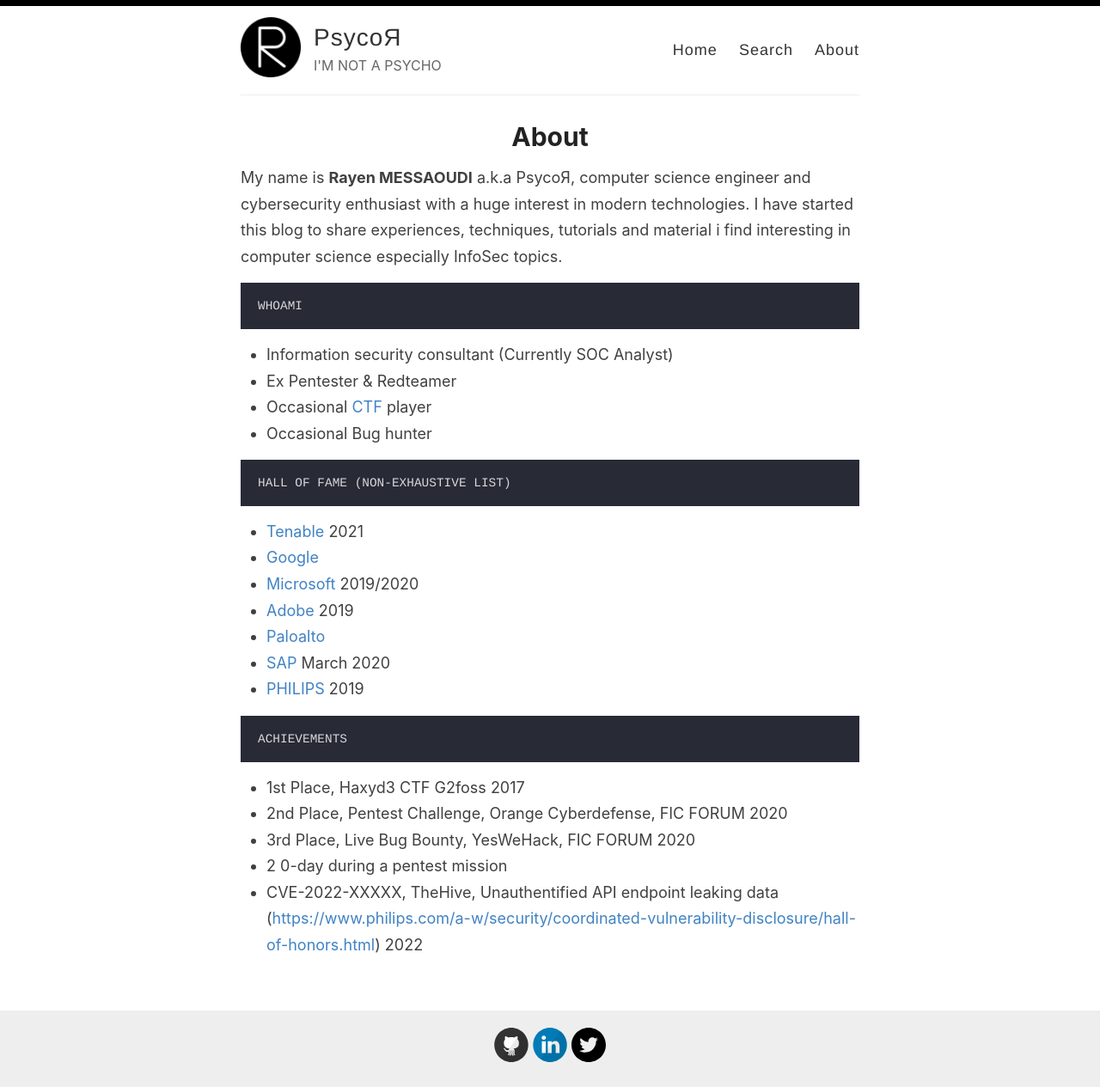
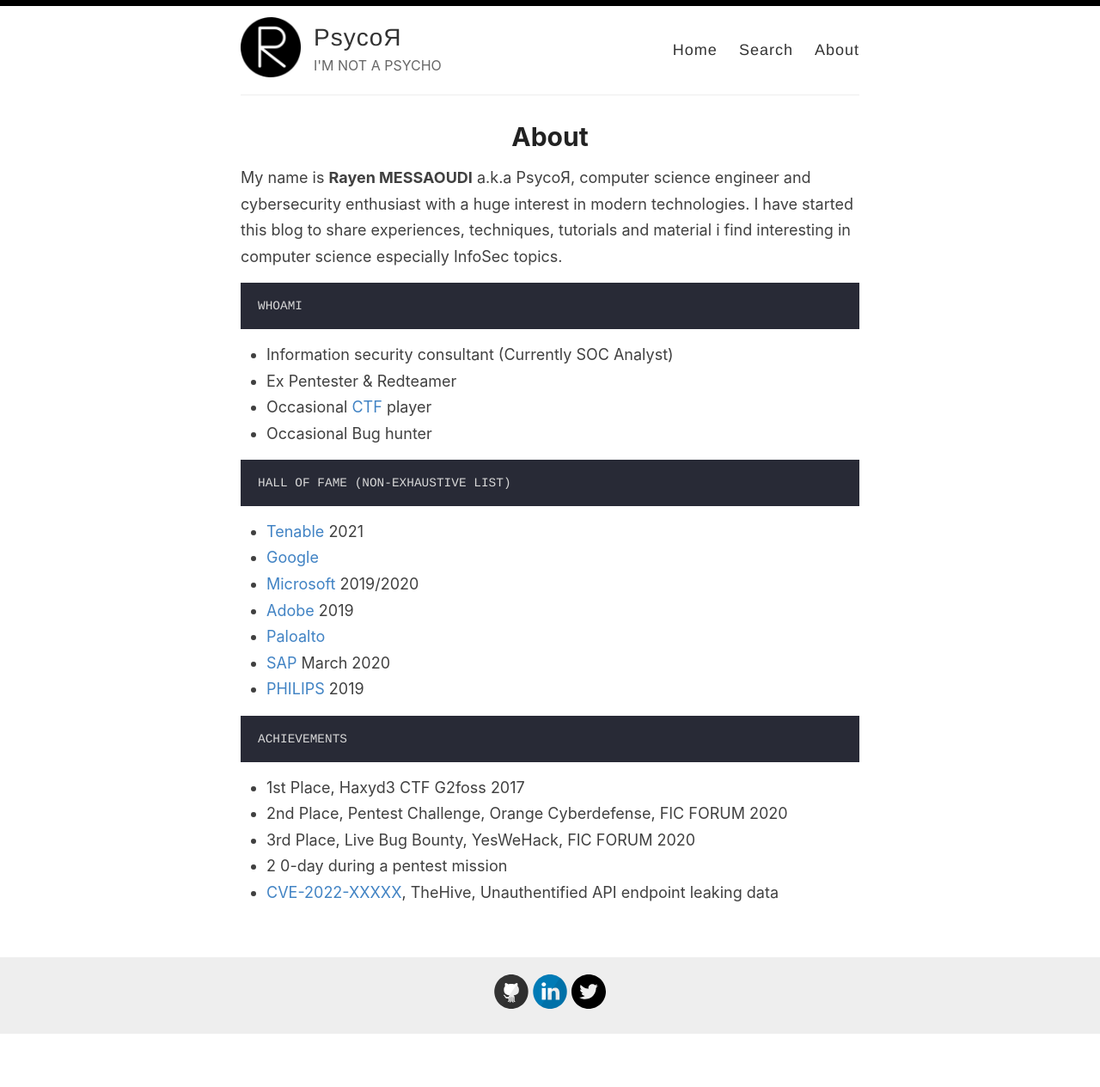
Before and after one commit to rayenmessaoudi/rayenmessaoudi.github.io, a Jekyll site: the page built from _pages/about.md, in a window 1280 px wide. Shown: the whole page at 86% size. Built offline with Jekyll 4.4.1, drawn with Linux system fonts in a browser that asks for light colours; after the commit the page ends 1204 px from its top, so only the background shows below that.

Commit message:
Update about.md

```diff
--- a/_pages/about.md
+++ b/_pages/about.md
@@ -36,4 +36,4 @@ ACHIEVEMENTS
 - 2nd Place, Pentest Challenge, Orange Cyberdefense, FIC FORUM 2020
 - 3rd Place, Live Bug Bounty, YesWeHack, FIC FORUM 2020
 - 2 0-day during a pentest mission
-- CVE-2022-XXXXX, TheHive, Unauthentified API endpoint leaking data ([https://www.philips.com/a-w/security/coordinated-vulnerability-disclosure/hall-of-honors.html](https://github.com/StrangeBeeCorp/Security/blob/main/Security%20advisories/SB-SEC-ADV-2022-002.md)) 2022
+- [CVE-2022-XXXXX](https://github.com/StrangeBeeCorp/Security/blob/main/Security%20advisories/SB-SEC-ADV-2022-002.md), TheHive, Unauthentified API endpoint leaking data
```
